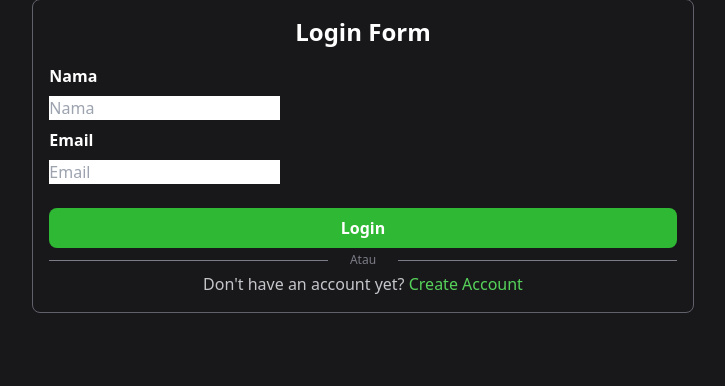
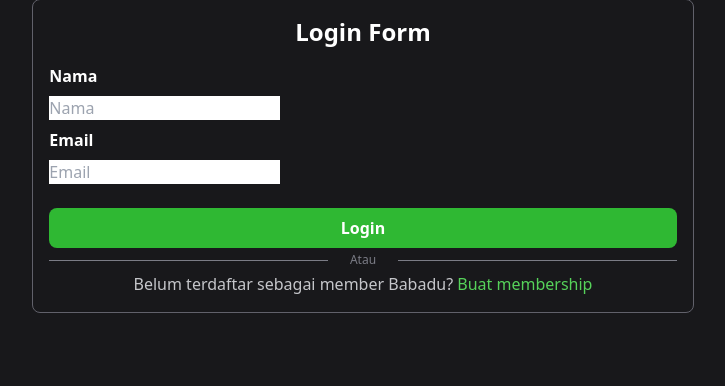
Before and after one commit to basdat-2023-b01/babadu-app, a Django app: page /authentication/login/ in a window 1280 px wide. Shown: the part 244-630 px from the top of the page, without its empty margins (277-1002 px from the left). Run offline with Django 4.2, Linux system fonts and the light colour scheme; some libraries are stand-ins or nearby versions.

```diff
--- a/authentication/templates/login.html
+++ b/authentication/templates/login.html
@@ -34,7 +34,6 @@
                         </div>
                     </div>
                 </section>
-
                 <section id="auth-login-submit" class="space-y-1 mt-2">
                     <button
                         class="bg-primary-500 w-full py-2 rounded-lg hover:bg-primary-400 transition cursor-pointer text-white font-semibold"
@@ -48,9 +47,9 @@
                         </div>
                         <hr class="border-shark-400 col-span-4">
                     </div>
-                    <h1 class="mt-2 text-shark-200 text-base text-center">Don't have an account yet?
+                    <h1 class="mt-2 text-shark-200 text-base text-center">Belum terdaftar sebagai member Babadu?
                         <a class="text-primary-400 hover:underline transition" href="{% url 'authentication:register' %}">
-                            Create Account
+                            Buat membership
                         </a>
                     </h1>
                 </section>
--- a/base/templates/navbar.html
+++ b/base/templates/navbar.html
@@ -2,7 +2,9 @@
     <div class="max-w-6xl mx-auto py-4">
         <div class="flex flex-row justify-between items-center xl:px-20 lg:px-10 sm:px-2 px-4">
             <section id="logo" class="font-semibold text-xl text-white">
-                Babadu
+                <a href="/">
+                    Babadu
+                </a>
             </section>
             <section id="menu">
 
```
Also changed, not shown: base/templates/index.html (+14 -8 lines).
